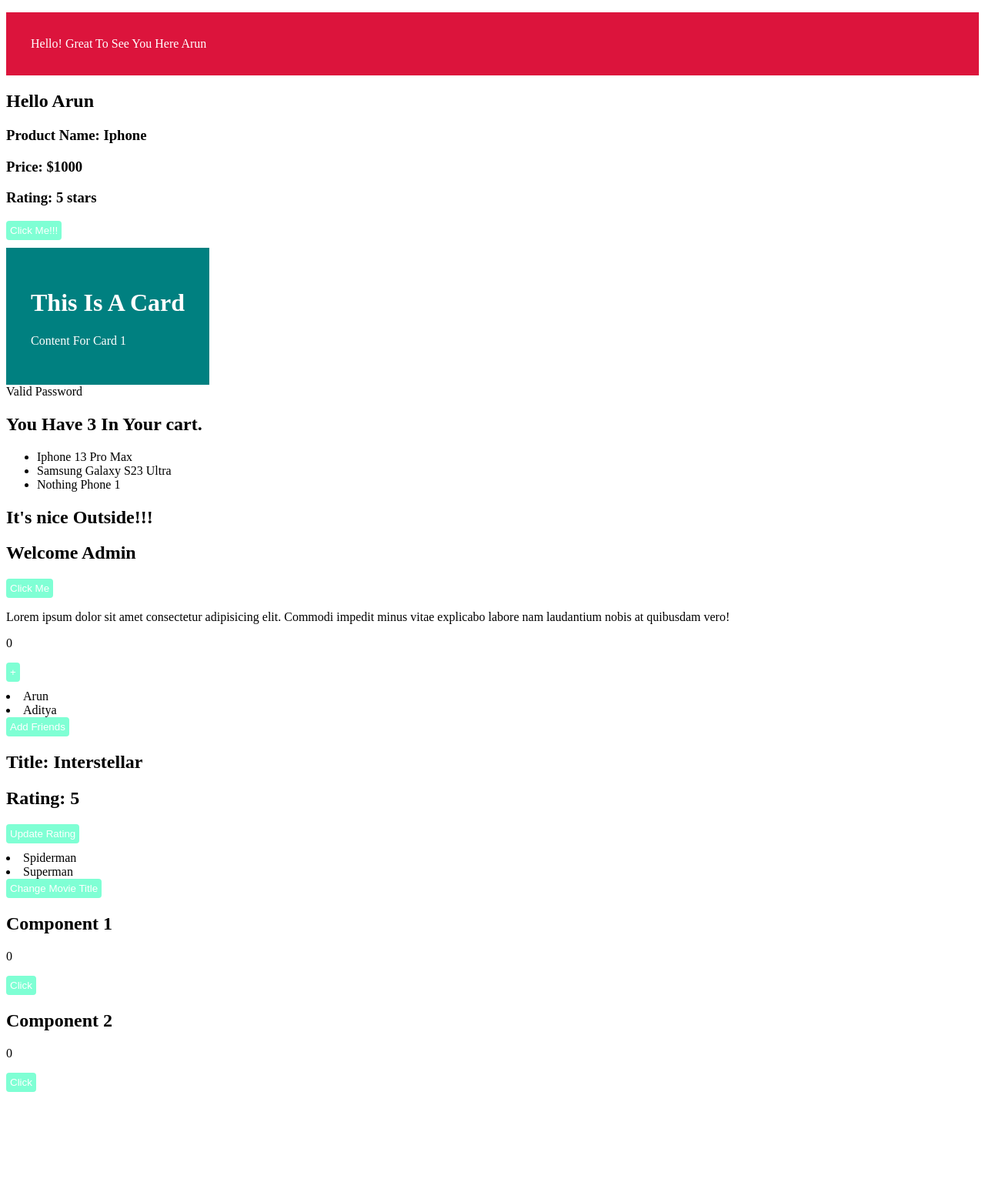
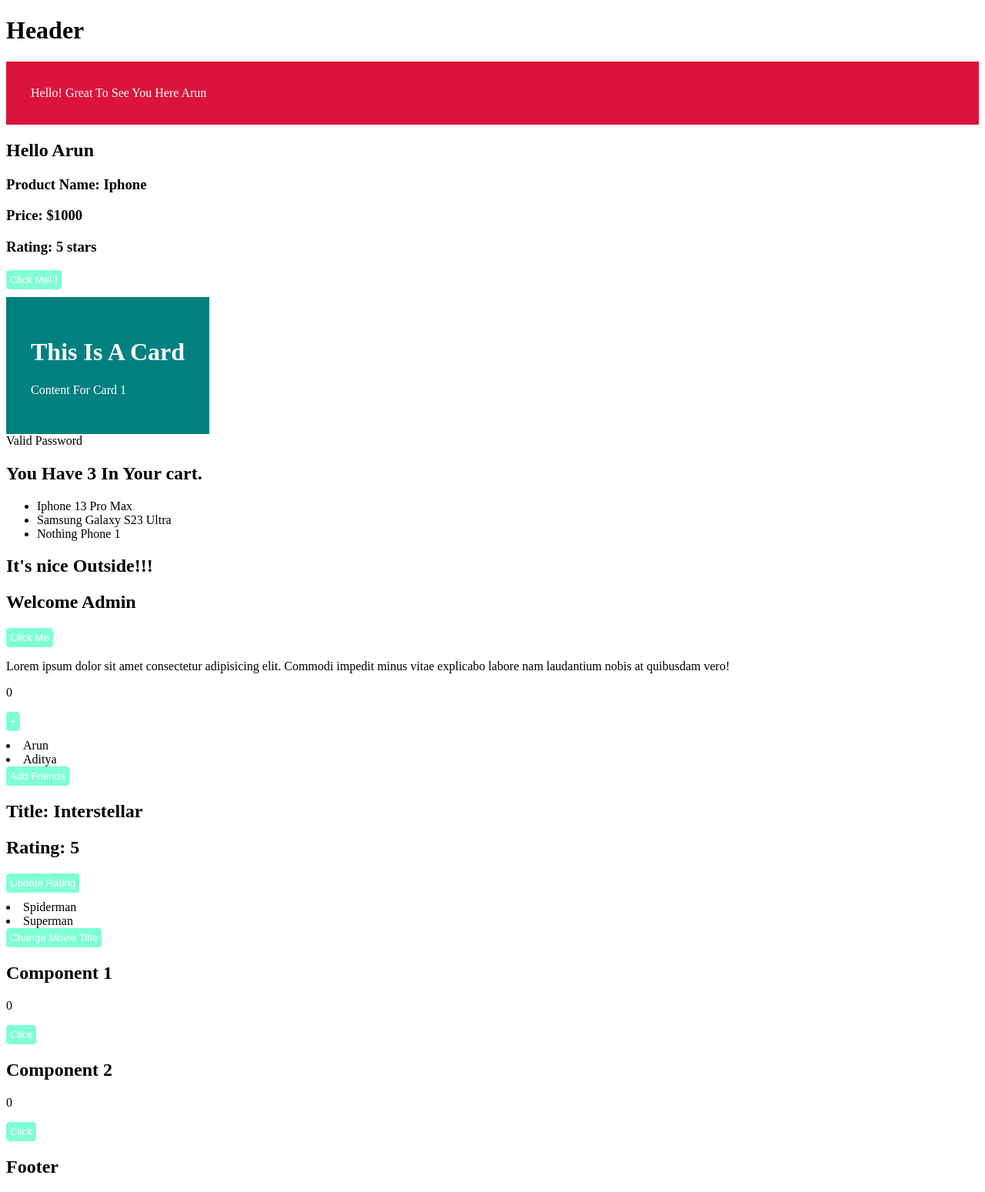
Before and after one commit to arunabhajana/learning, a React (Vite) app: page / in a window 1280 px wide. Shown: the whole page at 77% size. Before the commit the page ends 1429 px from the top, so only its background shows below. Built offline with nearby package versions, Linux system fonts and the light colour scheme.

Commit message:
Header Footer Components

```diff
--- a/src/App.jsx
+++ b/src/App.jsx
@@ -16,9 +16,13 @@ import Movie from './components/Movie.jsx'
 import MovieDB from './components/MovieDB.jsx'
 import Sharing from './components/Sharing.jsx'
 
+const Header = () => <h1>Header</h1>;
+const Footer = () => <h2>Footer</h2>
+
 const App = () => {
   return (
     <>
+      <Header />
       <Greetings name="Arun" />
       <Users name="Arun" />
       <ProductList name="Iphone" price={1000} rating={5} />
@@ -38,6 +42,7 @@ const App = () => {
       <Movie />
       <MovieDB />
       <Sharing />
+      <Footer />
     </>
   )
 }
```
